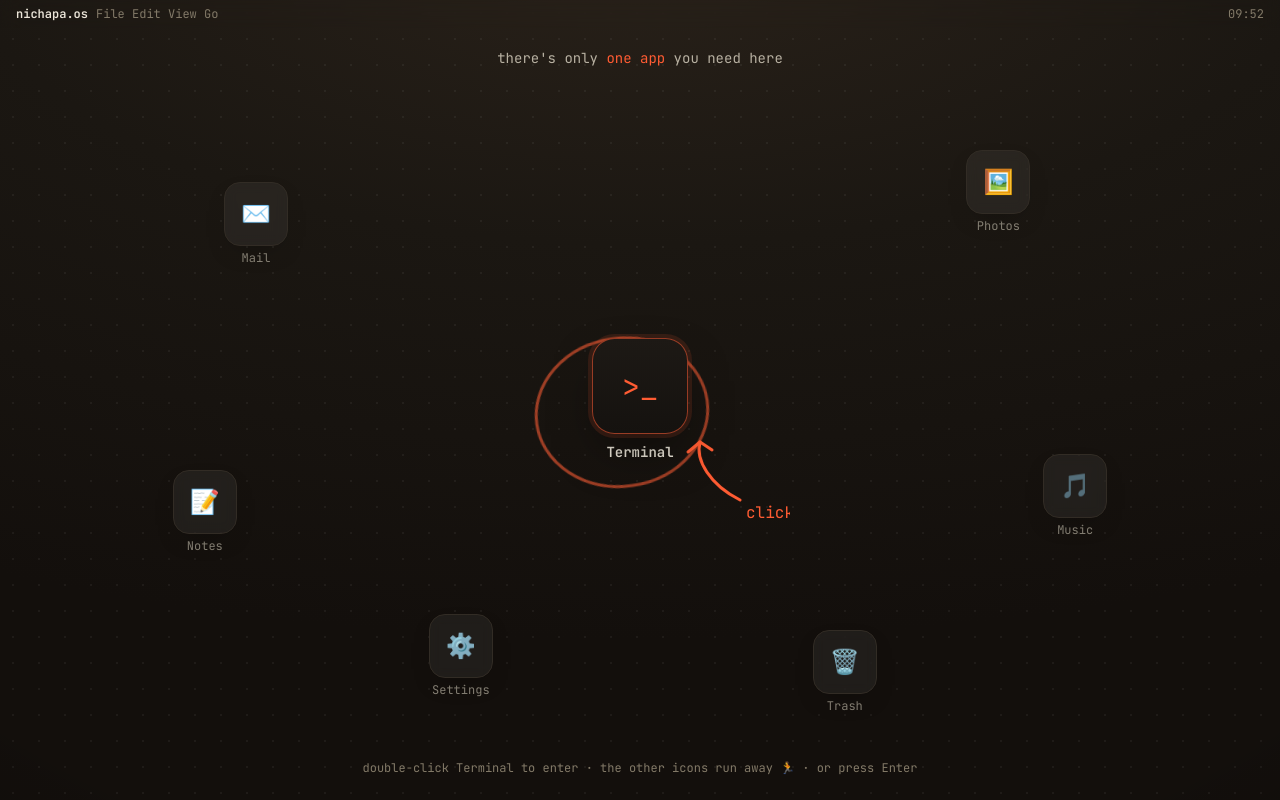
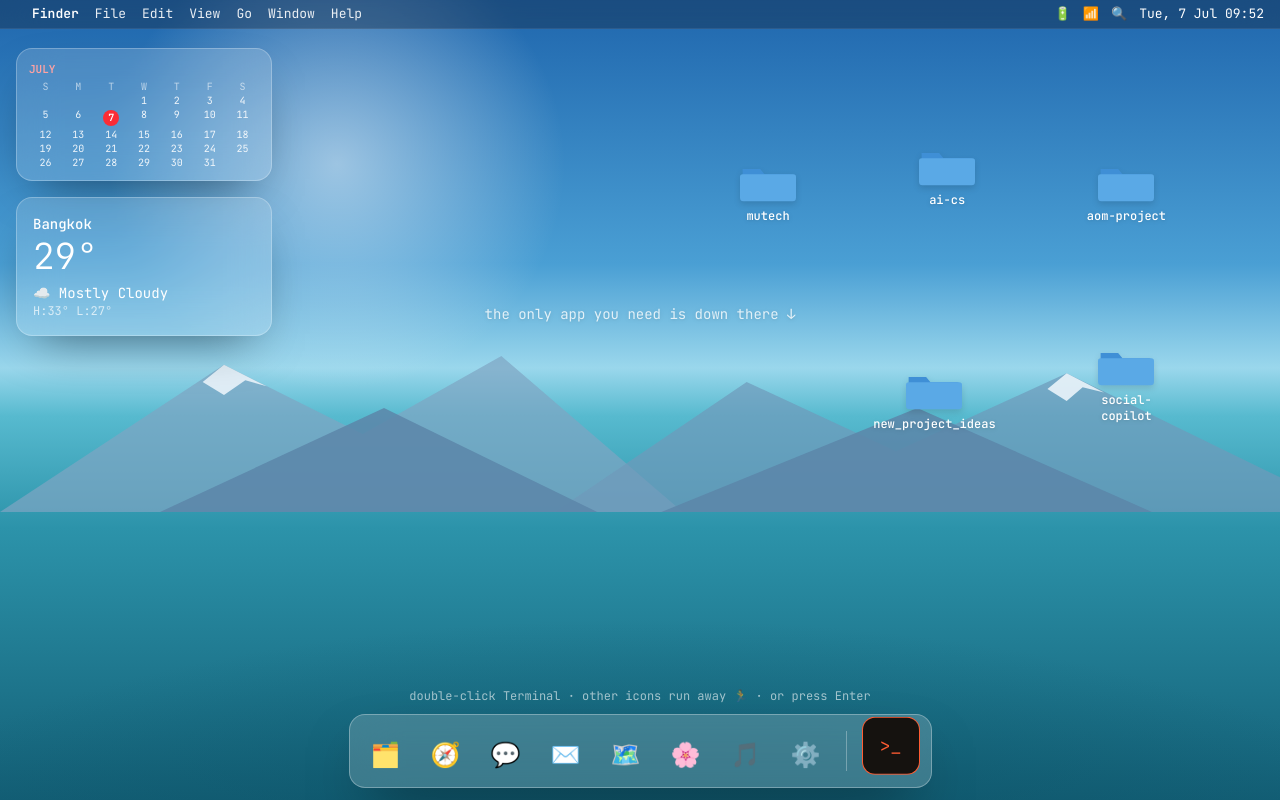
Before and after one commit to nichapa-nop/nichapa-portfolio, a Next.js app: page / in a window 1280 px wide. Shown: the top 800 px of the page. Built offline with nearby package versions, Linux system fonts and the light colour scheme.

Commit message:
Add macOS-style desktop landing with dock, widgets and wrong-app popup

```diff
--- a/app/globals.css
+++ b/app/globals.css
@@ -175,91 +175,95 @@ body::after {
   color: var(--paper);
 }
 
-/* ── Desktop landing (OS wallpaper) ──────────────── */
-.os-wall {
-  background: radial-gradient(
-    120% 90% at 50% -10%,
-    #2a221a 0%,
-    #1b1712 45%,
-    #130f0c 100%
-  );
+/* ── Desktop landing (macOS look) ─────────────────── */
+.mac-wall {
+  background:
+    radial-gradient(120% 70% at 50% 118%, #0d5468 0%, transparent 58%),
+    linear-gradient(
+      180deg,
+      #1f66ad 0%,
+      #4a9fd4 33%,
+      #9ad7ec 46%,
+      #57bacf 52%,
+      #2c93aa 66%,
+      #135f76 100%
+    );
 }
-.os-wall::before {
-  content: "";
+.mac-sun {
   position: absolute;
-  inset: 0;
-  background-image: radial-gradient(
-    rgba(255, 255, 255, 0.05) 1px,
-    transparent 1px
-  );
-  background-size: 26px 26px;
+  top: -12%;
+  left: 6%;
+  width: 520px;
+  height: 520px;
+  border-radius: 9999px;
+  background: radial-gradient(circle, rgba(255, 255, 255, 0.5), transparent 62%);
   pointer-events: none;
 }
-.os-wall::after {
-  content: "";
-  position: absolute;
-  inset: 0;
-  background: radial-gradient(
-    120% 120% at 50% 45%,
-    transparent 55%,
-    rgba(0, 0, 0, 0.6)
-  );
-  pointer-events: none;
+.mac-menubar {
+  background: rgba(18, 24, 34, 0.32);
+  backdrop-filter: blur(18px);
+  border-bottom: 1px solid rgba(255, 255, 255, 0.08);
+}
+.mac-widget {
+  background: rgba(255, 255, 255, 0.16);
+  backdrop-filter: blur(20px);
+  border: 1px solid rgba(255, 255, 255, 0.25);
+  box-shadow: 0 20px 50px -22px rgba(0, 0, 0, 0.55);
 }
 
 .flee-icon {
   transition: transform 0.18s ease-out;
 }
-.app-tile {
-  background: rgba(255, 255, 255, 0.06);
-  border: 1px solid var(--line);
-  backdrop-filter: blur(6px);
-  box-shadow: 0 10px 30px -18px rgba(0, 0, 0, 0.7);
+
+.dock {
+  background: rgba(255, 255, 255, 0.18);
+  backdrop-filter: blur(24px);
+  border: 1px solid rgba(255, 255, 255, 0.3);
+  box-shadow: 0 26px 60px -22px rgba(0, 0, 0, 0.6);
+}
+.dock-app {
+  transition: transform 0.16s cubic-bezier(0.22, 1, 0.36, 1);
+  transform-origin: bottom center;
+}
+.dock-app:hover {
+  transform: translateY(-12px) scale(1.35);
 }
 
-.term-icon {
-  background: linear-gradient(180deg, #1d1915, #15120f);
-  border: 1px solid color-mix(in oklab, var(--accent) 55%, transparent);
-  box-shadow:
-    0 0 0 4px color-mix(in oklab, var(--accent) 12%, transparent),
-    0 22px 55px -20px rgba(0, 0, 0, 0.85);
-  font-family: var(--font-mono);
+.term-dock {
+  animation: dockbounce 1.7s ease-in-out infinite;
+  transform-origin: bottom center;
 }
-.ping-ring {
+@keyframes dockbounce {
+  0%, 100% { transform: translateY(0); }
+  50% { transform: translateY(-14px); }
+}
+.term-ring {
   position: absolute;
-  top: 0;
-  left: 50%;
-  width: 96px;
-  height: 96px;
-  transform: translateX(-50%);
-  border-radius: 1.4rem;
+  inset: 0;
+  border-radius: 0.75rem;
   border: 2px solid var(--accent);
   pointer-events: none;
   animation: ping 2.2s cubic-bezier(0, 0, 0.2, 1) infinite;
 }
 @keyframes ping {
-  0% { transform: translateX(-50%) scale(1); opacity: 0.6; }
-  100% { transform: translateX(-50%) scale(1.5); opacity: 0; }
+  0% { transform: scale(1); opacity: 0.65; }
+  100% { transform: scale(1.6); opacity: 0; }
 }
-.draw-circle {
-  stroke-dasharray: 520;
-  stroke-dashoffset: 520;
-  transform-origin: 150px 140px;
-  animation:
-    draw 1.1s ease-out 0.3s forwards,
-    breathe 3s ease-in-out 1.5s infinite;
+.mac-alert {
+  background: rgba(28, 26, 23, 0.72);
+  backdrop-filter: blur(24px);
+  border: 1px solid rgba(255, 255, 255, 0.18);
+  box-shadow: 0 30px 70px -20px rgba(0, 0, 0, 0.7);
+  animation: alertpop 0.22s cubic-bezier(0.22, 1, 0.36, 1);
 }
-@keyframes draw {
-  to { stroke-dashoffset: 0; }
+@keyframes alertpop {
+  from { opacity: 0; transform: scale(0.9); }
+  to { opacity: 1; transform: scale(1); }
 }
-@keyframes breathe {
-  0%, 100% { opacity: 0.95; }
-  50% { opacity: 0.5; }
+.callout {
+  animation: floaty 1.8s ease-in-out infinite;
 }
-.bob-arrow {
-  animation: bob 1.6s ease-in-out infinite;
+@keyframes floaty {
+  0%, 100% { transform: translate(-50%, 0); }
+  50% { transform: translate(-50%, -5px); }
 }
-@keyframes bob {
-  0%, 100% { transform: translate(0, 0); }
-  50% { transform: translate(3px, -3px); }
-}
--- a/components/Desktop.tsx
+++ b/components/Desktop.tsx
@@ -2,39 +2,67 @@
 
 import { useEffect, useRef, useState } from "react";
 
-type Decoy = { label: string; icon: string; x: number; y: number };
-
-// base positions in % of the desktop, kept clear of the centre (terminal)
-const DECOYS: Decoy[] = [
-  { label: "Mail", icon: "✉️", x: 20, y: 28 },
-  { label: "Photos", icon: "🖼️", x: 78, y: 24 },
-  { label: "Notes", icon: "📝", x: 16, y: 64 },
-  { label: "Music", icon: "🎵", x: 84, y: 62 },
-  { label: "Settings", icon: "⚙️", x: 36, y: 82 },
-  { label: "Trash", icon: "🗑️", x: 66, y: 84 },
+/* desktop project folders — dodge the cursor */
+const FOLDERS = [
+  { label: "mutech", x: 60, y: 24 },
+  { label: "ai-cs", x: 74, y: 22 },
+  { label: "aom-project", x: 88, y: 24 },
+  { label: "social-copilot", x: 88, y: 48 },
+  { label: "new_project_ideas", x: 73, y: 50 },
 ];
 
-const R = 150; // flee radius (px)
-const PUSH = 80; // max flee distance (px)
+const DOCK = [
+  { icon: "🗂️", label: "Finder" },
+  { icon: "🧭", label: "Safari" },
+  { icon: "💬", label: "Messages" },
+  { icon: "✉️", label: "Mail" },
+  { icon: "🗺️", label: "Maps" },
+  { icon: "🌸", label: "Photos" },
+  { icon: "🎵", label: "Music" },
+  { icon: "⚙️", label: "Settings" },
+];
+
+const R = 130;
+const PUSH = 75;
+
+function Folder() {
+  return (
+    <svg viewBox="0 0 64 50" className="w-14 drop-shadow-md" aria-hidden="true">
+      <path
+        d="M3 10h20l5 6h30a4 4 0 0 1 4 4v3H3z"
+        fill="#3f8fd6"
+      />
+      <path
+        d="M3 16h58a3 3 0 0 1 3 3v24a4 4 0 0 1-4 4H4a4 4 0 0 1-4-4V19a3 3 0 0 1 3-3z"
+        fill="#5aa9e6"
+      />
+    </svg>
+  );
+}
 
 export default function Desktop({ onOpen }: { onOpen: () => void }) {
   const wrapRef = useRef<HTMLDivElement>(null);
-  const [offsets, setOffsets] = useState(DECOYS.map(() => ({ x: 0, y: 0 })));
-  const [clock, setClock] = useState("");
+  const [offsets, setOffsets] = useState(FOLDERS.map(() => ({ x: 0, y: 0 })));
+  const [now, setNow] = useState(new Date());
+  const [toast, setToast] = useState<string | null>(null);
+  const toastRef = useRef<string | null>(null);
+
+  const openToast = (label: string) => {
+    toastRef.current = label;
+    setToast(label);
+  };
+  const closeToast = () => {
+    toastRef.current = null;
+    setToast(null);
+  };
 
   useEffect(() => {
-    const tick = () =>
-      setClock(
-        new Date().toLocaleTimeString("en-GB", {
-          hour: "2-digit",
-          minute: "2-digit",
-        }),
-      );
-    tick();
-    const id = setInterval(tick, 1000 * 20);
-
+    const id = setInterval(() => setNow(new Date()), 1000 * 20);
     const onKey = (e: WindowEventMap["keydown"]) => {
-      if (e.key === "Enter" || e.key === " " || e.key === "Escape") onOpen();
+      if (e.key === "Escape" || e.key === "Enter" || e.key === " ") {
+        if (toastRef.current) closeToast();
+        else onOpen();
+      }
     };
     window.addEventListener("keydown", onKey);
     return () => {
@@ -46,7 +74,8 @@ export default function Desktop({ onOpen }: { onOpen: () => void }) {
   function onMove(e: React.MouseEvent) {
     const rect = wrapRef.current?.getBoundingClientRect();
     if (!rect) return;
-    const next = DECOYS.map((d) => {
+    setOffsets(
+      FOLDERS.map((d) => {
         const cx = rect.left + (d.x / 100) * rect.width;
         const cy = rect.top + (d.y / 100) * rect.height;
         const dx = cx - e.clientX;
@@ -55,114 +84,200 @@ export default function Desktop({ onOpen }: { onOpen: () => void }) {
         if (dist > R) return { x: 0, y: 0 };
         const force = ((R - dist) / R) * PUSH;
         return { x: (dx / dist) * force, y: (dy / dist) * force };
-    });
-    setOffsets(next);
+      }),
+    );
   }
+
+  const clock =
+    now.toLocaleDateString("en-GB", {
+      weekday: "short",
+      day: "numeric",
+      month: "short",
+    }) +
+    "  " +
+    now.toLocaleTimeString("en-GB", { hour: "2-digit", minute: "2-digit" });
+
+  // calendar grid for the current month
+  const y = now.getFullYear();
+  const m = now.getMonth();
+  const firstDay = new Date(y, m, 1).getDay();
+  const daysInMonth = new Date(y, m + 1, 0).getDate();
+  const today = now.getDate();
+  const cells: (number | null)[] = [
+    ...Array(firstDay).fill(null),
+    ...Array.from({ length: daysInMonth }, (_, i) => i + 1),
+  ];
+  const monthName = now
+    .toLocaleDateString("en-US", { month: "long" })
+    .toUpperCase();
 
   return (
     <div
       ref={wrapRef}
       onMouseMove={onMove}
-      className="os-wall relative h-full w-full overflow-hidden"
+      className="mac-wall relative h-full w-full overflow-hidden text-white"
     >
-      {/* menu bar */}
-      <div className="absolute inset-x-0 top-0 z-20 flex items-center justify-between px-4 py-1.5 text-xs text-ink-soft backdrop-blur-sm">
-        <span className="flex items-center gap-2">
-          <span className="font-semibold text-ink">nichapa.os</span>
-          <span className="hidden text-muted sm:inline">File Edit View Go</span>
+      <div className="mac-sun" aria-hidden="true" />
+      {/* mountains + horizon */}
+      <svg
+        viewBox="0 0 1200 240"
+        preserveAspectRatio="none"
+        className="pointer-events-none absolute left-0 w-full"
+        style={{ top: "38%", height: "26%" }}
+        aria-hidden="true"
+      >
+        <polygon points="0,240 210,70 340,150 470,60 640,240" fill="#7fa6c4" opacity="0.7" />
+        <polygon points="520,240 700,90 840,170 1000,80 1200,200 1200,240" fill="#6f9abb" opacity="0.7" />
+        <polygon points="150,240 360,120 560,240" fill="#5c86aa" opacity="0.85" />
+        <polygon points="620,240 860,120 1080,240" fill="#5c86aa" opacity="0.85" />
+        {/* snow caps */}
+        <polygon points="210,70 250,95 230,88 210,105 190,90" fill="#eaf4fb" opacity="0.9" />
+        <polygon points="1000,80 1035,102 1015,96 1000,112 982,98" fill="#eaf4fb" opacity="0.9" />
+      </svg>
+
+      {/* ── menu bar ── */}
+      <div className="mac-menubar absolute inset-x-0 top-0 z-30 flex items-center justify-between px-4 py-1 text-[13px]">
+        <div className="flex items-center gap-4">
+          <span></span>
+          <span className="font-semibold">Finder</span>
+          <span className="hidden gap-4 opacity-90 sm:flex">
+            <span>File</span>
+            <span>Edit</span>
+            <span>View</span>
+            <span>Go</span>
+            <span>Window</span>
+            <span>Help</span>
           </span>
-        <span className="text-muted">{clock}</span>
+        </div>
+        <div className="flex items-center gap-3 text-[13px]">
+          <span>🔋</span>
+          <span>📶</span>
+          <span>🔍</span>
+          <span className="tabular-nums">{clock}</span>
+        </div>
       </div>
 
-      {/* hint */}
-      <p className="absolute inset-x-0 top-12 z-20 text-center text-sm text-ink-soft">
-        there&apos;s only <span className="text-accent">one app</span> you need
-        here
-      </p>
+      {/* ── left widgets ── */}
+      <div className="absolute left-4 top-12 z-10 hidden w-64 flex-col gap-4 sm:flex">
+        <div className="flex gap-4">
+          <div className="mac-widget flex-1 rounded-2xl p-3">
+            <p className="text-[11px] font-semibold text-red-300">{monthName}</p>
+            <div className="mt-1 grid grid-cols-7 gap-y-1 text-center text-[10px] leading-none">
+              {["S", "M", "T", "W", "T", "F", "S"].map((d, i) => (
+                <span key={i} className="text-white/60">
+                  {d}
+                </span>
+              ))}
+              {cells.map((c, i) => (
+                <span
+                  key={i}
+                  className={
+                    c === today
+                      ? "mx-auto grid h-4 w-4 place-items-center rounded-full bg-red-500 font-semibold text-white"
+                      : "text-white/90"
+                  }
+                >
+                  {c ?? ""}
+                </span>
+              ))}
+            </div>
+          </div>
+        </div>
+        <div className="mac-widget rounded-2xl p-4">
+          <p className="text-sm font-medium">Bangkok</p>
+          <p className="text-4xl font-light leading-tight">29°</p>
+          <p className="mt-1 text-sm">☁️ Mostly Cloudy</p>
+          <p className="text-xs text-white/70">H:33° L:27°</p>
+        </div>
+      </div>
 
-      {/* decoy apps that flee the cursor */}
-      {DECOYS.map((d, i) => (
+      {/* ── project folders (dodge) ── */}
+      {FOLDERS.map((f, i) => (
         <div
-          key={d.label}
+          key={f.label}
           aria-hidden="true"
-          className="flee-icon absolute z-10 flex select-none flex-col items-center gap-1"
+          className="flee-icon absolute z-10 flex w-24 select-none flex-col items-center gap-1"
           style={{
-            left: `${d.x}%`,
-            top: `${d.y}%`,
+            left: `${f.x}%`,
+            top: `${f.y}%`,
             transform: `translate(calc(-50% + ${offsets[i].x}px), calc(-50% + ${offsets[i].y}px))`,
           }}
         >
-          <div className="app-tile grid h-16 w-16 place-items-center rounded-2xl text-2xl">
-            {d.icon}
-          </div>
-          <span className="text-xs text-ink-soft/70">{d.label}</span>
+          <Folder />
+          <span className="text-center text-xs font-medium text-white drop-shadow">
+            {f.label}
+          </span>
         </div>
       ))}
 
-      {/* the terminal — the only real app */}
-      <div className="absolute left-1/2 top-1/2 z-10 -translate-x-1/2 -translate-y-1/2">
-        {/* circle + arrow highlight */}
-        <svg
-          className="pointer-events-none absolute left-1/2 top-1/2 -translate-x-1/2 -translate-y-1/2"
-          width="300"
-          height="300"
-          viewBox="0 0 300 300"
-          fill="none"
+      {/* hint */}
+      <p className="absolute inset-x-0 top-1/2 z-10 -translate-y-24 text-center text-sm text-white/80 drop-shadow">
+        the only app you need is down there ↓
+      </p>
+
+      {/* ── dock ── */}
+      <div className="absolute inset-x-0 bottom-3 z-20 flex justify-center">
+        <div className="dock flex items-end gap-3 rounded-2xl px-3 py-2">
+          {DOCK.map((a) => (
+            <button
+              key={a.label}
+              title={a.label}
+              className="dock-app grid h-12 w-12 cursor-pointer place-items-center rounded-xl text-2xl"
+              onClick={() => openToast(a.label)}
             >
-          <ellipse
-            className="draw-circle"
-            cx="150"
-            cy="140"
-            rx="86"
-            ry="74"
-            stroke="var(--accent)"
-            strokeWidth="3"
-            strokeLinecap="round"
-            transform="rotate(-8 150 140)"
-          />
-          <path
-            className="bob-arrow"
-            d="M250 250 C 220 235, 205 210, 210 192"
-            stroke="var(--accent)"
-            strokeWidth="3"
-            strokeLinecap="round"
-          />
-          <path
-            className="bob-arrow"
-            d="M210 192 l -12 10 M210 192 l 12 8"
-            stroke="var(--accent)"
-            strokeWidth="3"
-            strokeLinecap="round"
-          />
-          <text
-            x="256"
-            y="268"
-            fill="var(--accent)"
-            fontSize="16"
-            fontFamily="var(--font-mono)"
-          >
-            click!
-          </text>
-        </svg>
+              {a.icon}
+            </button>
+          ))}
 
+          <span className="mx-1 h-10 w-px self-center bg-white/30" />
+
+          {/* Terminal — the star */}
+          <div className="relative">
             <button
               onClick={onOpen}
               onDoubleClick={onOpen}
-          className="group relative flex flex-col items-center gap-2"
+              title="Terminal"
+              className="term-dock relative grid h-14 w-14 cursor-pointer place-items-center rounded-xl"
             >
-          <span className="ping-ring" />
-          <span className="term-icon relative grid h-24 w-24 place-items-center rounded-[1.4rem] text-3xl transition-transform duration-200 group-hover:scale-105">
-            <span className="text-accent">{">_"}</span>
+              <span className="term-ring" />
+              <span className="grid h-full w-full place-items-center rounded-xl bg-[#15120f] font-mono text-lg text-accent ring-1 ring-accent">
+                {">_"}
               </span>
-          <span className="text-sm font-semibold text-ink">Terminal</span>
             </button>
+          </div>
+        </div>
       </div>
 
       {/* footer hint */}
-      <p className="absolute inset-x-0 bottom-6 z-20 text-center text-xs text-muted">
-        double-click Terminal to enter · the other icons run away 🏃 · or press
-        Enter
+      <p className="absolute inset-x-0 bottom-24 z-10 text-center text-xs text-white/60">
+        double-click Terminal · other icons run away 🏃 · or press Enter
       </p>
+
+      {/* wrong-app popup */}
+      {toast && (
+        <div
+          className="absolute inset-0 z-40 grid place-items-center bg-black/30"
+          onClick={closeToast}
+        >
+          <div
+            className="mac-alert w-72 rounded-2xl p-5 text-center"
+            onClick={(e) => e.stopPropagation()}
+          >
+            <div className="text-4xl">🚫</div>
+            <p className="mt-2 font-semibold text-white">Wrong app</p>
+            <p className="mt-1 text-sm text-white/70">
+              “{toast}” isn’t available here. The only app you need is{" "}
+              <span className="font-semibold text-accent">Terminal</span>.
+            </p>
+            <button
+              onClick={closeToast}
+              className="mt-4 w-full rounded-lg bg-accent py-1.5 text-sm font-semibold text-white transition-opacity hover:opacity-90"
+            >
+              OK
+            </button>
+          </div>
+        </div>
+      )}
     </div>
   );
 }
```
Lines whose indentation alone changed are shown as unchanged.
